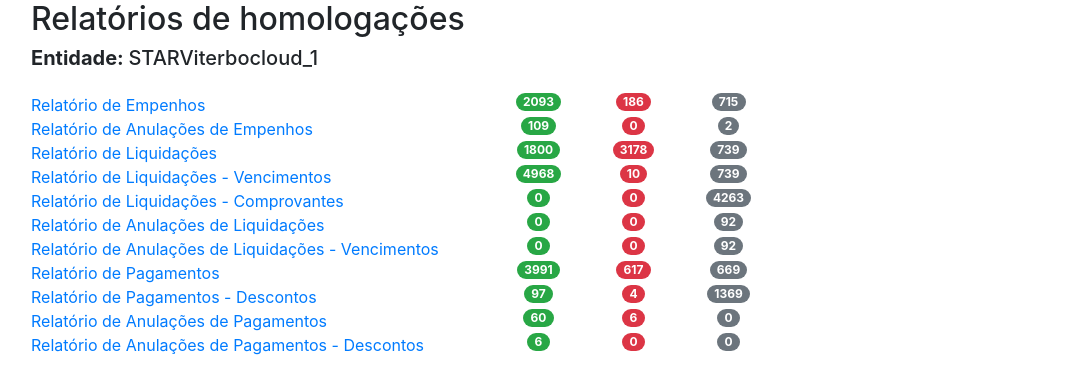
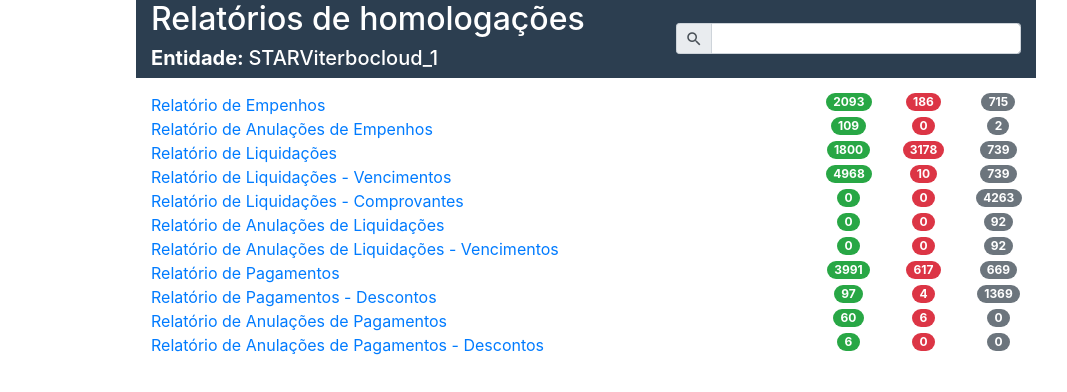
Before and after one commit to guilhermedr/guilhermedr.github.io, a plain HTML site: page index.html in a window 1280 px wide. Shown: the whole page, without its empty margins (54-1121 px from the left). Drawn offline with nearby package versions, Linux system fonts and the light colour scheme.

Commit message:
Update index.html

```diff
--- a/index.html
+++ b/index.html
@@ -12,19 +12,70 @@ incoming API request.
         <meta content="text/html; charset=utf-8" http-equiv="Content-Type">
         <link rel="stylesheet" href="https://stackpath.bootstrapcdn.com/bootstrap/4.4.1/css/bootstrap.min.css" integrity="sha384-Vkoo8x4CGsO3+Hhxv8T/Q5PaXtkKtu6ug5TOeNV6gBiFeWPGFN9MuhOf23Q9Ifjh" crossorigin="anonymous">
         <script src="https://ajax.googleapis.com/ajax/libs/angularjs/1.6.9/angular.min.js"></script>
+        <link href="https://fonts.googleapis.com/icon?family=Material+Icons" rel="stylesheet">
+        <style type="text/css">
+            @font-face {
+              font-family: 'Material Icons';
+              font-style: normal;
+              font-weight: 400;
+              src: url(https://example.com/MaterialIcons-Regular.eot); /* For IE6-8 */
+              src: local('Material Icons'),
+                local('MaterialIcons-Regular'),
+                url(https://example.com/MaterialIcons-Regular.woff2) format('woff2'),
+                url(https://example.com/MaterialIcons-Regular.woff) format('woff'),
+                url(https://example.com/MaterialIcons-Regular.ttf) format('truetype');
+            }
+            .material-icons {
+                  font-family: 'Material Icons';
+                  font-weight: normal;
+                  font-style: normal;
+                  font-size: 24px;  /* Preferred icon size */
+                  display: inline-block;
+                  line-height: 1;
+                  text-transform: none;
+                  letter-spacing: normal;
+                  word-wrap: normal;
+                  white-space: nowrap;
+                  direction: ltr;
+
+                  /* Support for all WebKit browsers. */
+                  -webkit-font-smoothing: antialiased;
+                  /* Support for Safari and Chrome. */
+                  text-rendering: optimizeLegibility;
+
+                  /* Support for Firefox. */
+                  -moz-osx-font-smoothing: grayscale;
+
+                  /* Support for IE. */
+                  font-feature-settings: 'liga';
+            }
+            .material-icons.md-18 { font-size: 18px; }
+            .material-icons.md-24 { font-size: 24px; }
+            .material-icons.md-36 { font-size: 36px; }
+            .material-icons.md-48 { font-size: 48px; }
+        </style>
     </head>
     <body ng-app="myApp" ng-controller="myCtrl">
-        <div class="container">
-            <div class="row" style="margin-bottom: 15px;">
-                <div class="col-md-8">
+        <div class="container" style="max-width: 900px;">
+            <div class="row" style="background-color: #2c3e50; color: white; margin-bottom: 15px;">
+                <div class="col-md-7">
                     <h2>Relatórios de homologações</h2>
                     <h5><strong>Entidade: </strong>{{entidade}}</h5>
                 </div>
+                <div class="col-md-5" style="top:23px;">
+                    <div class="input-group input-group-sm mb-3">
+                        <div class="input-group-prepend">
+                            <span class="input-group-text" id="inputGroup-sizing-sm"><i class="material-icons md-18">search</i></span>
                         </div>
-            <div class="row" ng-repeat="relatorio in relatorios">
+                        <input type="text" class="form-control" ng-model="filtroRelatorio">
+                    </div>
+                </div>
+            </div>
+            <div class="divRelatorios">
+                <div class="row" ng-repeat="relatorio in relatorios | filter : filtroRelatorio">
                     <div class="col-md-12">
                         <div class="row">
-                        <div class="col-md-5">
+                            <div class="col-md-9">
                                 <a href="{{relatorio.link}}">{{relatorio.nome}}</a>
                             </div>
                             <div class="col-md-1 text-center">
@@ -38,7 +89,8 @@ incoming API request.
                             </div>
                         </div>
                     </div>
-
+                </div>
+            </div>
         </div>
         <script>
         var app = angular.module("myApp", []);
```
Lines whose indentation alone changed are shown as unchanged.
